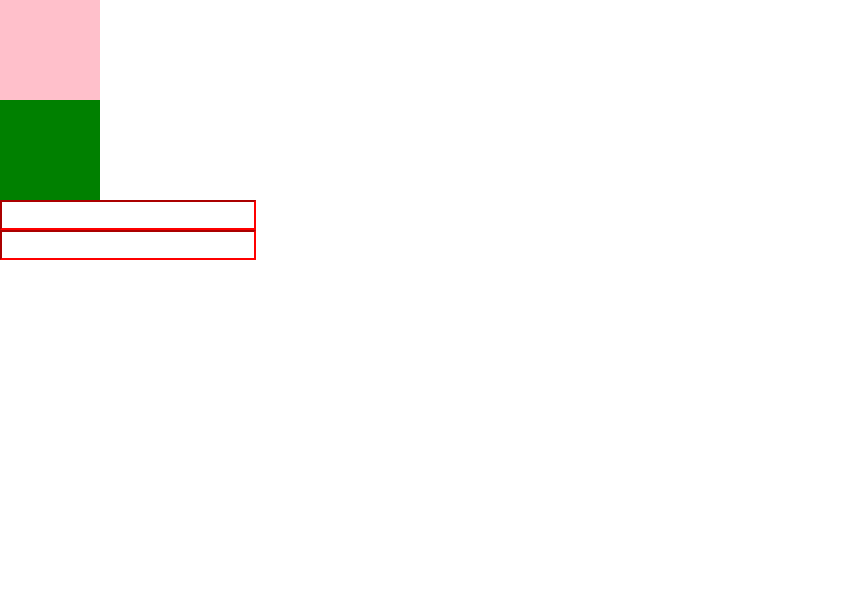
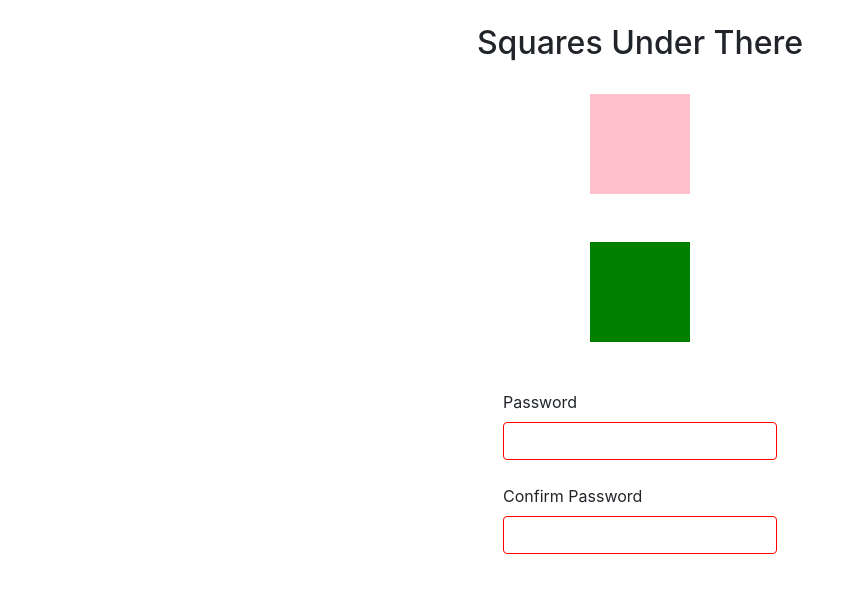
Before and after one commit to hgraceoc/React-Week-2, a React (Create React App) app: page / in a window 1280 px wide. Shown: the top 592 px of the page, without its empty margins (0-865 px from the left). Built offline with nearby package versions, Linux system fonts and the light colour scheme.

Commit message:
edits to css classNames

```diff
--- a/src/App.js
+++ b/src/App.js
@@ -10,7 +10,7 @@ import SignUp from "./Password/SignUp";
 const App = () => (
   <Router>
     <Fragment>
-      <Squares></Squares>
+      <Squares colour="pink"></Squares>
       <SignUp minimumLength = { 6 }></SignUp>
     </Fragment>
   </Router>
--- a/src/Password/Password.js
+++ b/src/Password/Password.js
@@ -2,24 +2,16 @@ import React, { Component } from "react";
 
 const Password = ({ label, value, valid, handleChange, }) => (
     <div>
-        <label for = { label }></label>
         <input
+        className="form-control"
         onChange={ handleChange }
         type="password"
         value={ value }
         style={{ borderColor: valid ? "" : "red" }}
         />
+        <label for = { label }></label>
     </div>
 
 )
 
 export default Password;
-
-
-//label input
-//what should it display
-//label prop
-//printed in label html element
-//value prop
-//error or not ?
-//handelChange prop
--- a/src/Password/SignUp.js
+++ b/src/Password/SignUp.js
@@ -24,7 +24,10 @@ class SignUp extends Component {
 
 
         return (
-            <Form>
+            <>
+            <Form className="d-flex flex-column align-items-center">
+                <Form.Group controlId="formGroupPassword">
+                <Form.Label>Password</Form.Label>
                     <Password
                         label for="Password"
                         value={ this.state.password }
@@ -33,6 +36,7 @@ class SignUp extends Component {
                             this.setState({ password: e.currentTarget.value })
                         }}
                 />
+                <Form.Label>Confirm Password</Form.Label>
                     <Password
                         label for="Confirm Password"
                         value={ this.state.confirm }
@@ -41,7 +45,35 @@ class SignUp extends Component {
                             this.setState({ confirm: e.currentTarget.value })
                         }}
                 />
+                </Form.Group>
             </Form>
+
+            {/* <Form>
+            <Form.Row>
+                <Col>
+                <Form.Control placeholder="Password"
+                label for="Password"
+                value={ this.state.password }
+                valid={ valid }
+                handleChange={ (e) => {
+                    this.setState({ password: e.currentTarget.value })
+                }}/>
+                </Col>
+
+                <Col>
+
+                <Form.Control placeholder="Confirm Password"
+                label for="Password"
+                value={ this.state.password }
+                valid={ valid }
+                handleChange={ (e) => {
+                    this.setState({ password: e.currentTarget.value })
+                }}/>
+                </Col>
+
+            </Form.Row>
+            </Form> */}
+            </>
         )
     }
 }
--- a/src/SquareChallenge/Square.js
+++ b/src/SquareChallenge/Square.js
@@ -3,6 +3,7 @@ import React, { Component } from "react";
 const Square = ({ selected, handleClick, colour }) => (
     <div
     onClick={ handleClick }
+    className="m-4"
     style={{
         height: 100,
         width: 100,
@@ -10,8 +11,7 @@ const Square = ({ selected, handleClick, colour }) => (
     }}>
     </div>
 )
-Square.defaultProps = {
-      colour: "pink"
-    }
+
+//passing the default colour in via app.js
 
 export default Square;
--- a/src/SquareChallenge/Squares.js
+++ b/src/SquareChallenge/Squares.js
@@ -22,6 +22,8 @@ class Squares extends Component {
 
             return (
                 <>
+                <div className="d-flex flex-column align-items-center p-4">
+                    <h2>Squares Under There</h2>
                 <Square
                     selected={ this.state.selected === 1 }
                     handleClick={ () => this.setState({ selected: 1 })}
@@ -32,14 +34,12 @@ class Squares extends Component {
                     handleClick={ () => this.setState({ selected: 2 })}
                     colour={ this.props.colour }
                 />
+                </div>
             </>
             );
     }
 }
 
-Squares.defaultProps = {
-    colour: "pink"
-  }
 
 
 
```
Lines whose indentation alone changed are shown as unchanged.
